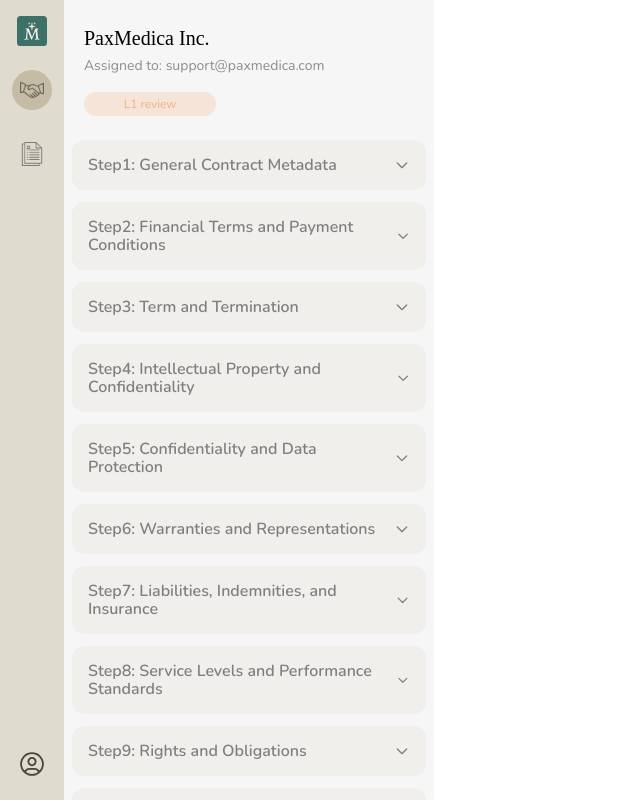
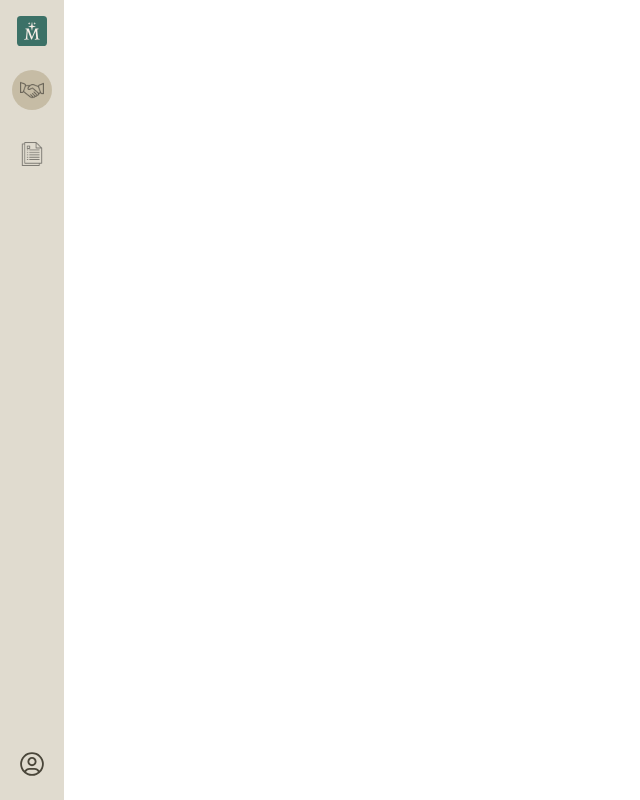
Before and after one commit to reallearning/document-intelligence, a Next.js app: page /deals/1 in a window 1280 px wide. Shown: the whole page, without its empty margins (0-640 px from the left). Built offline with nearby package versions, Linux system fonts and the light colour scheme; a web font is replaced by a local one.

Commit message:
fix(doc-intelligence): MORRIE-4 made annotations sidebar to accept documentIntelligent object as prop, minor fixes

```diff
--- a/src/app/(dashboard)/deals/[id]/page.tsx
+++ b/src/app/(dashboard)/deals/[id]/page.tsx
@@ -4,7 +4,8 @@ import React from "react";
 const DealsDetails = () => {
   return (
     <div className="flex flex-1">
-      <AnnotationsSidebar />
+      {/* TODO: Uncomment and pass the selected documentInformation object to see the annotations sidebar */}
+      {/* <AnnotationsSidebar /> */}
     </div>
   );
 };
--- a/src/components/annotations-sidebar/annotations-sidebar.tsx
+++ b/src/components/annotations-sidebar/annotations-sidebar.tsx
@@ -8,11 +8,11 @@ import {
   Review,
 } from "@/types/annotations";
 import { CommentsSection } from "../comments-section";
+import { IAnnotationsSidebarProps } from "./types";
 
-export const AnnotationsSidebar = () => {
-  const [documentInfo, setDocumentInfo] = useState<DocumentInformation | null>(
-    null
-  );
+export const AnnotationsSidebar = ({
+  documentInformation,
+}: IAnnotationsSidebarProps) => {
   const [expandedSteps, setExpandedSteps] = useState<{
     [key: number]: boolean;
   }>({});
@@ -64,28 +64,8 @@ export const AnnotationsSidebar = () => {
   };
 
   useEffect(() => {
-    fetch("/data.json")
-      .then((response) => response.json())
-      .then((data) => {
-        setDocumentInfo(data);
-        console.log(data);
-      })
-      .catch((error) => console.error("Error loading document info:", error));
+    setActiveReview(documentInformation["l1Review"]);
   }, []);
-
-  useEffect(() => {
-    if (documentInfo) {
-      setActiveReview(documentInfo["l1Review"]);
-    }
-  }, [documentInfo]);
-
-  useEffect(() => {
-    console.log(activeReview?.reviewName);
-  }, [activeReview]);
-
-  if (!documentInfo) {
-    return <div>Loading...</div>;
-  }
 
   return (
     <div className="flex h-screen">
@@ -93,10 +73,10 @@ export const AnnotationsSidebar = () => {
       <div className="w-[370px] bg-[#F6F6F6] overflow-y-auto">
         <div className="px-5 pt-7">
           <p className="font-poly font-normal text-xl leading-5 text-black mb-2">
-            {documentInfo.clientName}
+            {documentInformation.clientName}
           </p>
           <p className="font-nunito font-normal text-sm leading-5 text-morrie-text mb-4">
-            Assigned to: {documentInfo.assignedTo}
+            Assigned to: {documentInformation.assignedTo}
           </p>
           <div className="px-4 py-1 bg-[#EFB18045] rounded-2xl max-w-[40%] flex justify-center items-center mb-6">
             <p className="font-nunito font-normal text-xs text-[#EFB180]">
--- a/src/components/annotations-sidebar/index.tsx
+++ b/src/components/annotations-sidebar/index.tsx
@@ -1 +1,2 @@
 export { AnnotationsSidebar } from "./annotations-sidebar";
+export type { IAnnotationsSidebarProps } from "./types";
--- /dev/null
+++ b/src/components/annotations-sidebar/types.d.ts
@@ -0,0 +1,5 @@
+import { DocumentInformation } from "@/types/annotations";
+
+export interface IAnnotationsSidebarProps {
+    documentInformation: DocumentInformation
+}
--- a/src/components/comments-section/comments-section.tsx
+++ b/src/components/comments-section/comments-section.tsx
@@ -1,13 +1,7 @@
 import { Data, Comment } from "@/types/annotations";
 import { Button } from "../button";
 import { formatTimestamp } from "@/lib/utils";
-
-interface ICommentsSectionProps {
-  selectedSection: Data;
-  newComment: string;
-  setNewComment: React.Dispatch<React.SetStateAction<string>>;
-  handleAddComment: () => void;
-}
+import { ICommentsSectionProps } from "./types";
 
 export const CommentsSection = ({
   selectedSection,
--- a/src/components/comments-section/index.tsx
+++ b/src/components/comments-section/index.tsx
@@ -1 +1,2 @@
 export { CommentsSection } from "./comments-section";
+export type { ICommentsSectionProps } from "./types";
--- /dev/null
+++ b/src/components/comments-section/types.d.ts
@@ -0,0 +1,6 @@
+export interface ICommentsSectionProps {
+    selectedSection: Data;
+    newComment: string;
+    setNewComment: React.Dispatch<React.SetStateAction<string>>;
+    handleAddComment: () => void;
+  }
```
